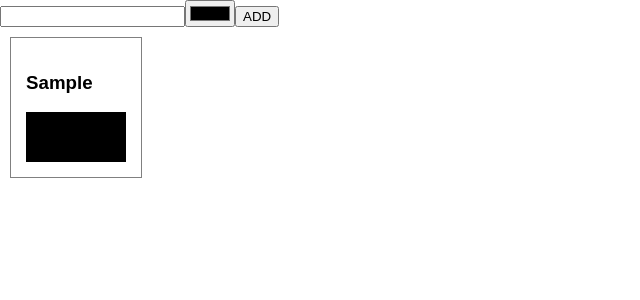
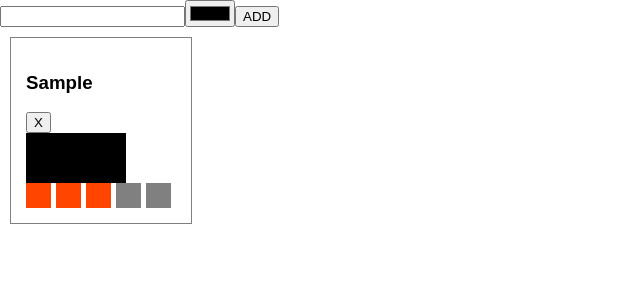
Before and after one commit to yemaoteng/colorsea-re, a React (Create React App) app: page / in a window 1280 px wide. Both pictures are taken after typing "Sample" into the empty fields and a click on the button "ADD". Shown: the top 300 px of the page, without its empty margins (0-640 px from the left). Built offline with nearby package versions, Linux system fonts and the light colour scheme.

Commit message:
问题找不到，准备使用复制粘贴大法

```diff
--- a/public/index.css
+++ b/public/index.css
@@ -19,3 +19,20 @@ body {
   width: 100px;
   height: 50px;
 }
+
+.star {
+  float: left;
+  width:25px;
+  height: 25px;
+  margin-right: 5px;
+  background-color: grey;
+  clip-path: (
+    0% 0%,
+    70% 0%,
+    100% 100%,
+    0% 100%
+  )
+}
+.selected {
+  background-color: orangered;
+}
--- a/src/App.js
+++ b/src/App.js
@@ -4,7 +4,7 @@ import ColorList from './Component/ColorList'
 import {v4} from 'uuid'
 
 
-export class App extends Component {
+class App extends Component {
     constructor(props) {
         super(props)
         this.state = {
@@ -15,14 +15,14 @@ export class App extends Component {
         this.removeColor = this.removeColor.bind(this)
     }
 
-    addColor(title,color,rating) {
+    addColor(title,color) {
         const colors = [
             ...this.state.colors,
             {
                 id: v4(),
                 title,
                 color,
-                rating
+                rating:0
             }
         ]
         this.setState({colors})
@@ -33,16 +33,17 @@ export class App extends Component {
 
     rateColor(id,rating) {
         const colors = this.state.colors.map((color)=>
-            (color.id!==id) ? color : {...color,rating}
+            (color.id!==id) ? color : ({...color,rating})
         )
         this.setState({colors})
     }
 
     removeColor(id) {
-        const colors = this.state.colors.filter((color)=>
-            color.id!==id
-        )
+        const colors = this.state.colors.filter((color) => color.id!==id )
         this.setState({colors})
+        setTimeout(() => {
+            console.log(this.state.colors)
+        }, 100)
     }
 
     render() {
--- a/src/Component/Color.js
+++ b/src/Component/Color.js
@@ -1,10 +1,13 @@
 import React from 'react'
+import StarRating from './StarRating';
 
-const Color = ({title,color,rating,onRate,onRemove}) => {
+const Color = ({title,color,rating=0,onRate=f=>f,onRemove=f=>f}) => {
     return (
         <div className="colorDiv">
             <h3>{title}</h3>
+            <button onClick={onRemove}>X</button>
             <div className="colorBlock" style={{backgroundColor:color}}></div>
+            <StarRating starSeledted={rating} onRate={onRate} />
         </div>
     )
 }
--- a/src/Component/ColorList.js
+++ b/src/Component/ColorList.js
@@ -1,12 +1,18 @@
 import React from 'react'
 import Color from './Color'
 
-const ColorList = ({colors,onRate,onRemove}) => {
+const ColorList = ({colors,onRate=f=>f,onRemove=f=>f}) => {
     return (
         <div>
-            {colors.map((color,i) =>
-                <Color key={i} {...color} onRate={onRate} onRemove={()=>onRemove(i)} />
-            )}
+            {
+                colors.map((color) =>
+                    <Color
+                        key={color.id}
+                        {...color}
+                        onRate={(rating)=>onRate(color.id,rating)}
+                        onRemove={()=>onRemove(color.id)}
+                    />)
+            }
         </div>
     )
 }
--- /dev/null
+++ b/src/Component/Star.js
@@ -0,0 +1,14 @@
+import React from 'react'
+import PropTypes from 'prop-types'
+
+const Star = ({ selected=false, onClick=f=>f }) =>
+    <div onClick={onClick}
+        className={selected ? "star selected" : "star"}>
+    </div>
+
+Star.propTypes = {
+    selected: PropTypes.bool,
+    onClick: PropTypes.func
+}
+
+export default Star
--- /dev/null
+++ b/src/Component/StarRating.js
@@ -0,0 +1,21 @@
+import React from 'react'
+import Star from './Star'
+import PropTypes from 'prop-types'
+
+const StarRating = ({starsSelected=3,onRate=f=>f,totalStars=5}) =>
+    <div>
+        {
+            [...Array(totalStars)].map((n,i)=>
+                <Star  key={i}
+                    selected={i<starsSelected}
+                    onClick={()=>onRate(i+1)}
+                />
+            )
+        }
+    </div>
+
+StarRating.propTypes = {
+    totalStars: PropTypes.number
+}
+
+export default StarRating
```
Also changed, not shown: 1 other file (tests, documents, lock files or other folders).
